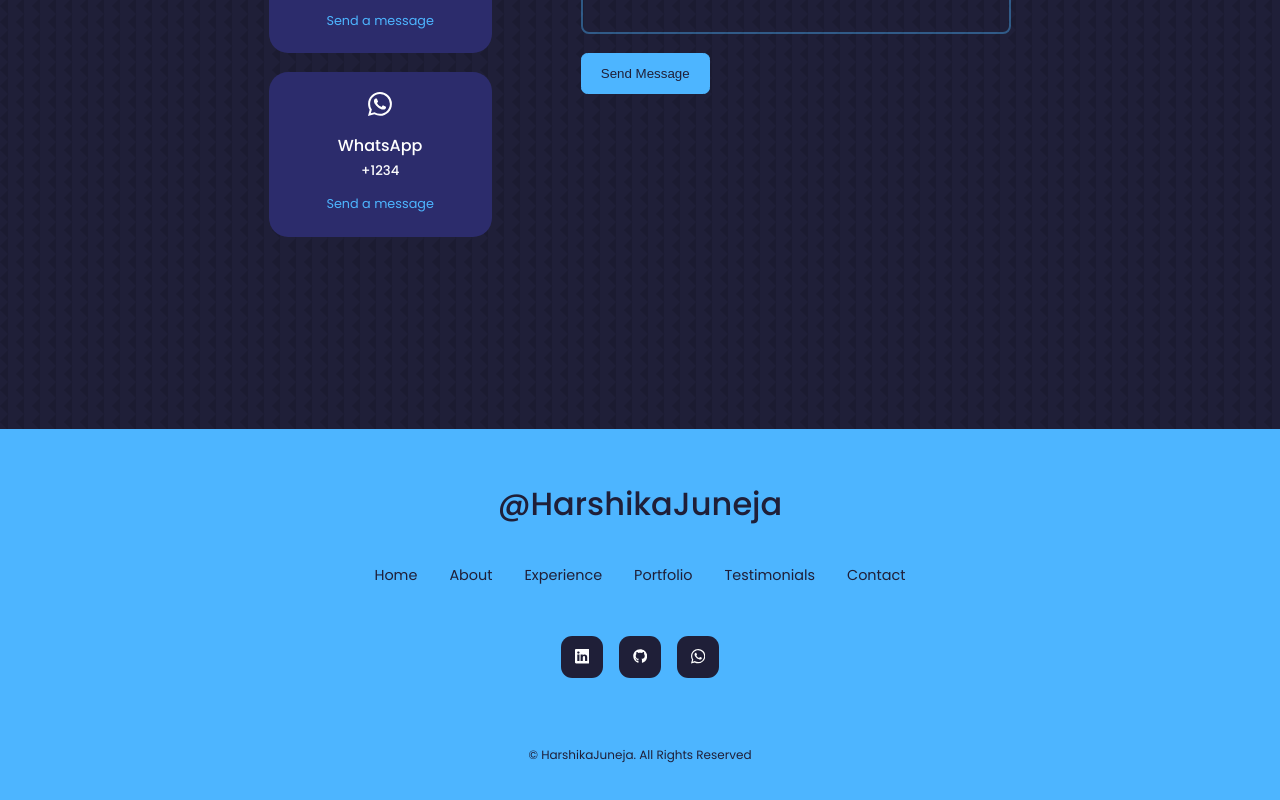
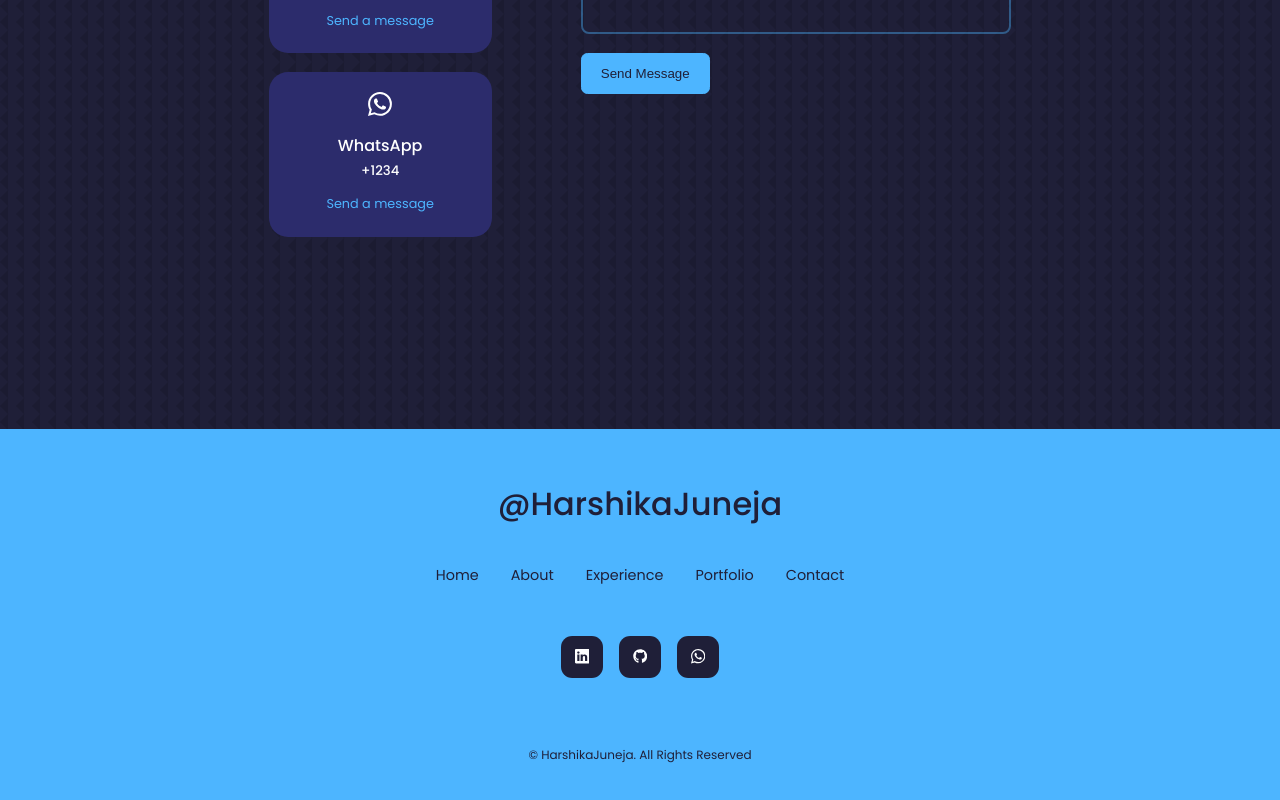
Before and after one commit to Harshika-Juneja/My-Portfolio-Website, a React (Create React App) app: page / in a window 1280 px wide. Shown: the part 4834-5634 px from the top of the page. Built offline with nearby package versions, Linux system fonts and the light colour scheme.

Commit message:
Update Footer.js

```diff
--- a/src/components/footer/Footer.js
+++ b/src/components/footer/Footer.js
@@ -13,14 +13,13 @@ const Footer = () => {
         <li><a href="#about">About</a></li>
         <li><a href="#experience">Experience</a></li>
         <li><a href="#portfolio">Portfolio</a></li>
-        <li><a href="#testimonials">Testimonials</a></li>
         <li><a href="#contact">Contact</a></li>
       </ul>
 
       <div className='footer__socials'>
       <a href="https://www.linkedin.com/in/harshika-juneja-429b1a1a7" target="https://www.linkedin.com/in"><BsLinkedin/></a>
        <a href="https://github.com/Harshika-Juneja" target="https://github.com"><FaGithub/></a>
-       <a href="https://api.whatsapp.com/send?phone=9306638318" target='__blank'><BsWhatsapp/></a>
+       <a href="https://api.whatsapp.com/send?phone=+91 9306638318" target='__blank'><BsWhatsapp/></a>
       </div>
 
       <div className='footer__copyright'>
```
